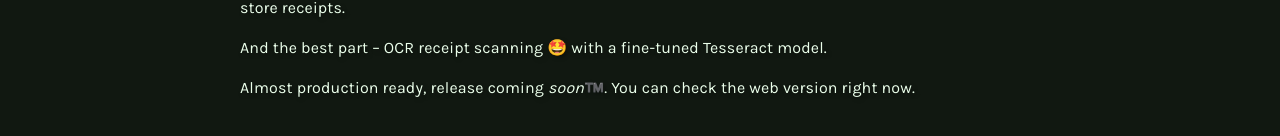
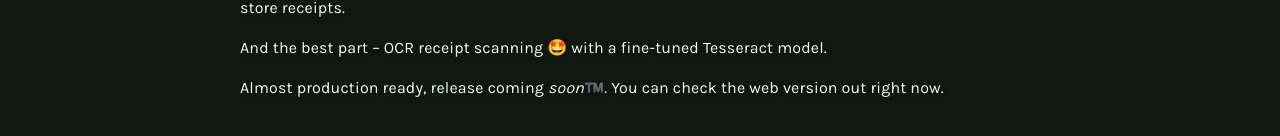
Before and after one commit to nizioleque/portfolio, a Next.js app: page /projects/splitsmart in a window 1280 px wide. Shown: the part 588-724 px from the top of the page. Built offline with nearby package versions, Linux system fonts and the light colour scheme.

Commit message:
Fix typo in Splitsmart

```diff
--- a/pages/projects/splitsmart.tsx
+++ b/pages/projects/splitsmart.tsx
@@ -35,7 +35,7 @@ function Splitsmart() {
         </p>
         <p>
           Almost production ready, release coming <i>soon</i>™️. You can check
-          the web version right now.
+          the web version out right now.
         </p>
       </ProjectContent>
     </ProjectLayout>
```
